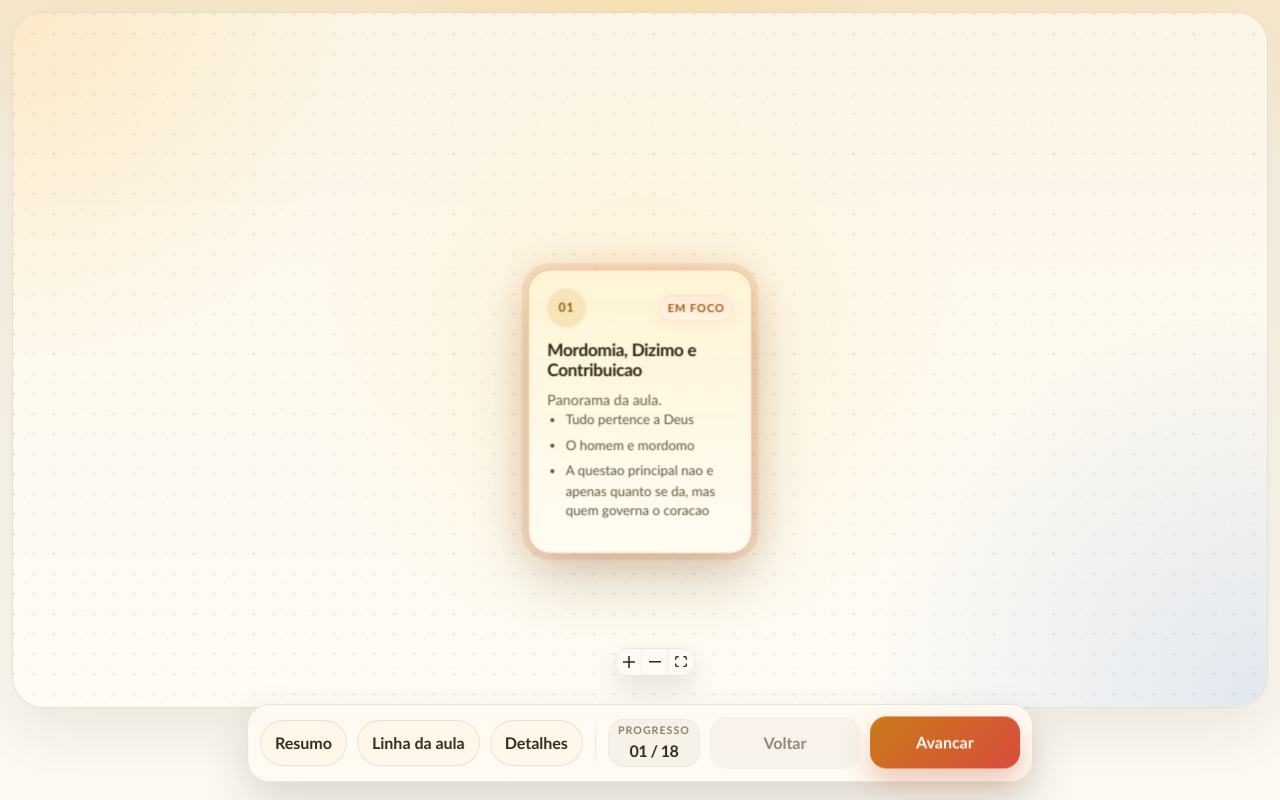
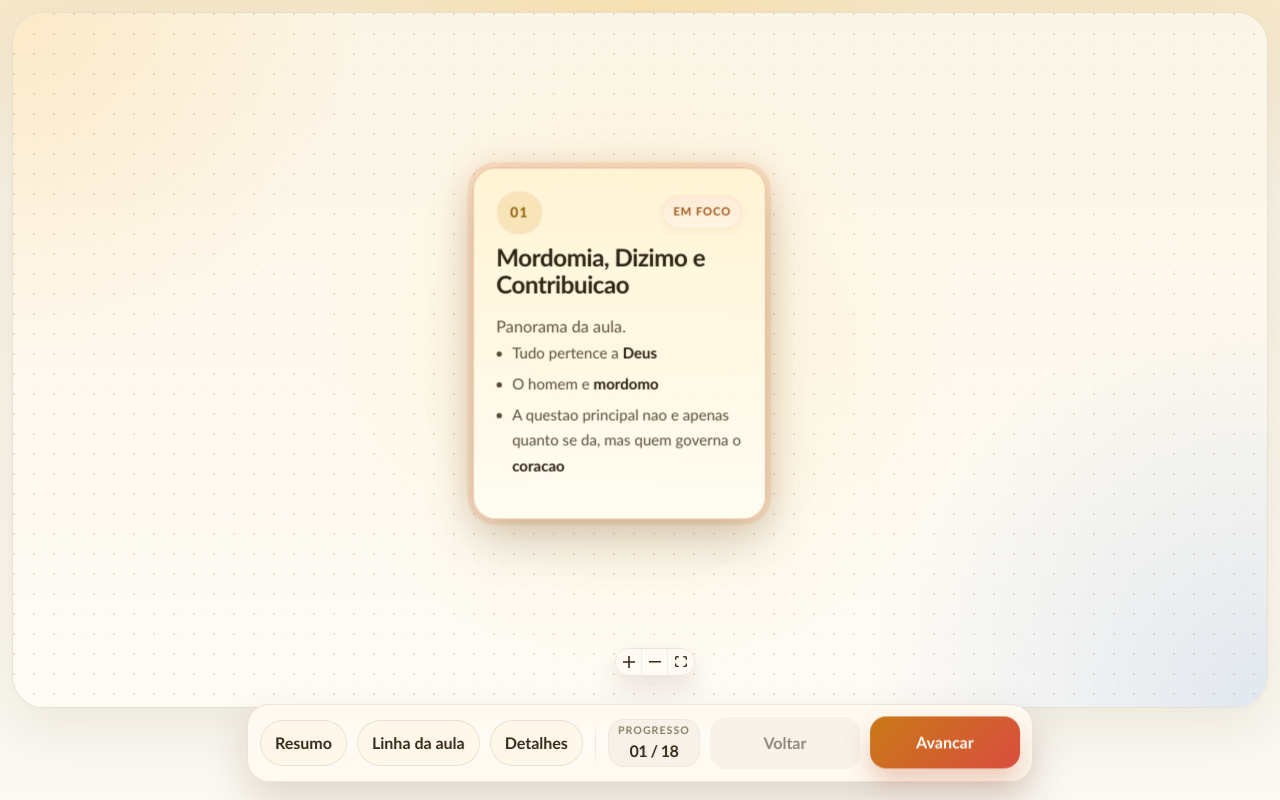
Before and after one commit to michelssalves/aula-mapa-mental, a React (Vite) app: page / in a window 1280 px wide. Both pictures are taken after a click on the button "Abrir aula". Built offline with nearby package versions, Linux system fonts and the light colour scheme.

Commit message:
Ajustado

```diff
--- a/src/App.css
+++ b/src/App.css
@@ -876,9 +876,9 @@
 }
 
 .lesson-node {
-  width: 220px;
-  padding: 18px;
-  border-radius: 22px;
+  width: clamp(280px, 26vw, 430px);
+  padding: clamp(20px, 2vw, 32px);
+  border-radius: clamp(22px, 2vw, 32px);
   border: 1px solid rgba(55, 41, 18, 0.12);
   box-shadow: 0 18px 40px rgba(60, 44, 15, 0.12);
   background: rgba(255, 252, 247, 0.82);
@@ -926,9 +926,9 @@
 }
 
 .lesson-node h3 {
-  margin: 0 0 8px;
-  font-size: 1.06rem;
-  line-height: 1.18;
+  margin: 0 0 16px;
+  font-size: clamp(1.25rem, 1rem + 0.9vw, 1.82rem);
+  line-height: 1.12;
   letter-spacing: -0.02em;
   color: #2f2314;
   font-weight: 800;
@@ -936,13 +936,21 @@
 
 .lesson-node p {
   margin: 0;
-  font-size: 0.88rem;
-  line-height: 1.5;
-  color: #6a5d48;
+  font-size: clamp(0.95rem, 0.82rem + 0.42vw, 1.24rem);
+  line-height: 1.66;
+  color: #5f513b;
+}
+
+.lesson-node p strong,
+.lesson-node li strong,
+.details-panel__summary strong,
+.details-panel__list li strong {
+  color: #2a1d10;
+  font-weight: 900;
 }
 
 .lesson-node__summary {
-  margin-bottom: 12px;
+  margin-bottom: 20px;
 }
 
 .lesson-node__list,
@@ -954,14 +962,14 @@
 }
 
 .lesson-node__list {
-  margin-bottom: 14px;
+  margin-bottom: 20px;
 }
 
 .lesson-node__list li,
 .lesson-node__scripture-list li {
-  font-size: 0.82rem;
-  line-height: 1.46;
-  color: #5f533f;
+  font-size: clamp(0.9rem, 0.8rem + 0.34vw, 1.14rem);
+  line-height: 1.7;
+  color: #584b38;
 }
 
 .lesson-node__scriptures {
@@ -981,13 +989,13 @@
 .lesson-node__tag {
   display: inline-flex;
   margin-bottom: 12px;
-  min-width: 38px;
-  min-height: 38px;
+  min-width: clamp(42px, 3.8vw, 60px);
+  min-height: clamp(42px, 3.8vw, 60px);
   justify-content: center;
   align-items: center;
-  padding: 0 10px;
+  padding: 0 clamp(10px, 1.2vw, 16px);
   border-radius: 999px;
-  font-size: 0.76rem;
+  font-size: clamp(0.82rem, 0.72rem + 0.34vw, 1.08rem);
   font-weight: 800;
   line-height: 1;
   letter-spacing: 0.08em;
@@ -1010,11 +1018,11 @@
 .lesson-node__focus-badge {
   display: inline-flex;
   align-items: center;
-  padding: 5px 8px;
+  padding: clamp(6px, 0.8vw, 9px) clamp(10px, 1vw, 14px);
   border-radius: 999px;
   background: linear-gradient(180deg, rgba(255, 236, 214, 0.96), rgba(255, 244, 229, 0.92));
   color: #a05617;
-  font-size: 0.68rem;
+  font-size: clamp(0.7rem, 0.62rem + 0.22vw, 0.88rem);
   font-weight: 800;
   letter-spacing: 0.08em;
   text-transform: uppercase;
--- a/src/App.jsx
+++ b/src/App.jsx
@@ -13,6 +13,70 @@ import '@xyflow/react/dist/style.css'
 import './App.css'
 import { lessonsCatalog } from './data/lessonsCatalog'
 
+const highlightTerms = [
+  'Deus',
+  'Senhor',
+  'Cristo',
+  'Jesus',
+  'mordomo',
+  'mordomia',
+  'dizimo',
+  'contribuicao',
+  'oferta',
+  'ofertas',
+  'Lei',
+  'Novo Testamento',
+  'igreja primitiva',
+  'coracao',
+  'generosidade',
+  'fidelidade',
+  'justica',
+  'misericordia',
+  'fe',
+  'levitas',
+  'levita',
+  'sacerdotes',
+  'templo',
+  'tabernaculo',
+  'resumo',
+]
+
+const highlightPattern = new RegExp(
+  `(${highlightTerms
+    .sort((a, b) => b.length - a.length)
+    .map((term) => term.replace(/[.*+?^${}()|[\]\\]/g, '\\$&'))
+    .join('|')})`,
+  'gi',
+)
+
+function renderHighlightedText(text) {
+  const scriptureMatch = text.match(/^(.+?\d+:\d+(?:-\d+)?)\s+[—-]\s+(.+)$/)
+
+  if (scriptureMatch) {
+    return (
+      <>
+        <strong>{scriptureMatch[1]}</strong>
+        {' — '}
+        {renderHighlightedText(scriptureMatch[2])}
+      </>
+    )
+  }
+
+  const parts = text.split(highlightPattern)
+
+  return parts.map((part, index) => {
+    if (!part) {
+      return null
+    }
+
+    const isHighlight = highlightTerms.some(
+      (term) => term.toLowerCase() === part.toLowerCase(),
+    )
+
+    return isHighlight ? <strong key={`${part}-${index}`}>{part}</strong> : part
+  })
+}
+
 function LessonNode({ data }) {
   return (
     <article
@@ -26,12 +90,14 @@ function LessonNode({ data }) {
         ) : null}
       </div>
       <h3>{data.title}</h3>
-      {data.summary ? <p className="lesson-node__summary">{data.summary}</p> : null}
+      {data.summary ? (
+        <p className="lesson-node__summary">{renderHighlightedText(data.summary)}</p>
+      ) : null}
 
       {data.previewPoints?.length ? (
         <ul className="lesson-node__list">
           {data.previewPoints.map((point) => (
-            <li key={point}>{point}</li>
+            <li key={point}>{renderHighlightedText(point)}</li>
           ))}
         </ul>
       ) : null}
@@ -52,31 +118,25 @@ const toneEdgeColors = {
 }
 
 function MindMapCanvas({ nodes, edges, activeNodeId, onNodeSelect }) {
-  const { fitView, setCenter } = useReactFlow()
+  const { setCenter } = useReactFlow()
 
   useEffect(() => {
     const activeNode = nodes.find((node) => node.id === activeNodeId)
+    const viewportWidth = window.innerWidth
+    const responsiveZoom =
+      viewportWidth >= 1800 ? 0.98 : viewportWidth >= 1400 ? 0.93 : viewportWidth >= 1100 ? 0.88 : 0.8
 
     const timer = window.setTimeout(() => {
       if (activeNode) {
-        setCenter(activeNode.position.x + 110, activeNode.position.y + 90, {
-          zoom: 1.02,
+        setCenter(activeNode.position.x + 190, activeNode.position.y + 220, {
+          zoom: responsiveZoom,
           duration: 900,
         })
-        return
       }
-
-      fitView({
-        nodes,
-        duration: 900,
-        padding: 0.6,
-        minZoom: 0.42,
-        maxZoom: 0.95,
-      })
     }, 80)
 
     return () => window.clearTimeout(timer)
-  }, [activeNodeId, edges, fitView, nodes, setCenter])
+  }, [activeNodeId, edges, nodes, setCenter])
 
   return (
     <ReactFlow
@@ -240,7 +300,9 @@ function LessonExplorer({ lesson, onBack }) {
               </button>
               <span className="side-panel__eyebrow">Visao geral da aula</span>
               <h3 className="side-panel__title">{lesson.meta.title}</h3>
-              <p className="details-panel__summary">{lesson.meta.description}</p>
+              <p className="details-panel__summary">
+                {renderHighlightedText(lesson.meta.description)}
+              </p>
               <div className="side-panel__stats">
                 <div>
                   <span className="status-label">Progresso</span>
@@ -332,14 +394,16 @@ function LessonExplorer({ lesson, onBack }) {
                 </span>
               </div>
               <h3>{selectedNode.title}</h3>
-              <p className="details-panel__summary">{selectedNode.summary}</p>
+              <p className="details-panel__summary">
+                {renderHighlightedText(selectedNode.summary)}
+              </p>
 
               {selectedNode.points?.length ? (
                 <>
                   <h4>Pontos principais</h4>
                   <ul className="details-panel__list">
                     {selectedNode.points.map((point) => (
-                      <li key={point}>{point}</li>
+                      <li key={point}>{renderHighlightedText(point)}</li>
                     ))}
                   </ul>
                 </>
@@ -350,7 +414,7 @@ function LessonExplorer({ lesson, onBack }) {
                   <h4>Versiculos</h4>
                   <ul className="details-panel__list details-panel__list--scriptures">
                     {selectedNode.scriptures.map((scripture) => (
-                      <li key={scripture}>{scripture}</li>
+                      <li key={scripture}>{renderHighlightedText(scripture)}</li>
                     ))}
                   </ul>
                 </>
--- a/src/data/lessonBlueprint.js
+++ b/src/data/lessonBlueprint.js
@@ -46,7 +46,7 @@ export const lessonBlueprint = {
     {
       id: 'tema',
       step: 0,
-      position: { x: 60, y: 520 },
+      position: { x: 120, y: 520 },
       title: 'Mordomia, Dizimo e Contribuicao',
       summary: 'Panorama da aula.',
       points: [
@@ -61,7 +61,7 @@ export const lessonBlueprint = {
     {
       id: 'tudo-deus',
       step: 0,
-      position: { x: 520, y: 120 },
+      position: { x: 760, y: 120 },
       title: 'Tudo pertence a Deus',
       summary: 'A contribuicao nasce do reconhecimento da soberania de Deus.',
       points: [
@@ -80,7 +80,7 @@ export const lessonBlueprint = {
     {
       id: 'comprados',
       step: 0,
-      position: { x: 520, y: 760 },
+      position: { x: 760, y: 860 },
       title: 'Fomos comprados por Deus',
       summary: 'Nossa vida e nossos recursos pertencem ao Senhor.',
       points: [
@@ -100,7 +100,7 @@ export const lessonBlueprint = {
     {
       id: 'mordomo',
       step: 1,
-      position: { x: 1080, y: 80 },
+      position: { x: 1540, y: 120 },
       title: 'O cristao como mordomo',
       summary: 'Administracao fiel e parte da vida espiritual.',
       points: [
@@ -118,7 +118,7 @@ export const lessonBlueprint = {
     {
       id: 'significado',
       step: 1,
-      position: { x: 1080, y: 760 },
+      position: { x: 1540, y: 860 },
       title: 'O que significa dizimo',
       summary: 'Dizimo significa decima parte.',
       points: [
@@ -136,7 +136,7 @@ export const lessonBlueprint = {
     {
       id: 'lei-base',
       step: 2,
-      position: { x: 1660, y: 60 },
+      position: { x: 2360, y: 120 },
       title: 'O dizimo na Lei',
       summary: 'Na Lei, o dizimo tinha contexto concreto e agricola.',
       points: [
@@ -154,7 +154,7 @@ export const lessonBlueprint = {
     {
       id: 'para-quem',
       step: 2,
-      position: { x: 1660, y: 760 },
+      position: { x: 2360, y: 860 },
       title: 'Para quem era o dizimo',
       summary: 'O dizimo sustentava servico e pessoas ligadas ao culto.',
       points: [
@@ -172,7 +172,7 @@ export const lessonBlueprint = {
     {
       id: 'tipos',
       step: 3,
-      position: { x: 2260, y: 520 },
+      position: { x: 3180, y: 520 },
       title: 'Tipos de dizimo na Lei',
       summary: 'A Lei apresenta finalidades distintas para o dizimo.',
       points: [
@@ -188,7 +188,7 @@ export const lessonBlueprint = {
     {
       id: 'levita',
       step: 3,
-      position: { x: 2840, y: 20 },
+      position: { x: 3980, y: 20 },
       title: 'Dizimo do levita',
       summary: 'Sustento ministerial regular.',
       points: [
@@ -206,7 +206,7 @@ export const lessonBlueprint = {
     {
       id: 'dizimos-dos-dizimos',
       step: 3,
-      position: { x: 2840, y: 360 },
+      position: { x: 3980, y: 420 },
       title: 'Dizimo dos dizimos',
       summary: 'Os proprios levitas tambem ofertavam.',
       points: [
@@ -223,7 +223,7 @@ export const lessonBlueprint = {
     {
       id: 'comunhao',
       step: 3,
-      position: { x: 2840, y: 700 },
+      position: { x: 3980, y: 820 },
       title: 'Dizimo da comunhao',
       summary: 'Celebracao diante do Senhor.',
       points: [
@@ -240,7 +240,7 @@ export const lessonBlueprint = {
     {
       id: 'pobres',
       step: 3,
-      position: { x: 2840, y: 1040 },
+      position: { x: 3980, y: 1220 },
       title: 'Dizimo dos pobres',
       summary: 'A cada tres anos, com foco nos vulneraveis.',
       points: [
@@ -259,7 +259,7 @@ export const lessonBlueprint = {
     {
       id: 'ofertas',
       step: 4,
-      position: { x: 3480, y: 220 },
+      position: { x: 4860, y: 320 },
       title: 'Outras ofertas',
       summary: 'Deus abriu caminho para todos contribuirem.',
       points: [
@@ -284,7 +284,7 @@ export const lessonBlueprint = {
     {
       id: 'quebra',
       step: 4,
-      position: { x: 3480, y: 860 },
+      position: { x: 4860, y: 980 },
       title: 'Quebra da Lei',
       summary: 'A negligencia afetava culto e justica social.',
       points: [
@@ -304,7 +304,7 @@ export const lessonBlueprint = {
     {
       id: 'novo-testamento',
       step: 5,
-      position: { x: 4140, y: 80 },
+      position: { x: 5760, y: 140 },
       title: 'O dizimo no Novo Testamento',
       summary: 'Jesus fala do assunto no contexto da Lei.',
       points: [
@@ -322,7 +322,7 @@ export const lessonBlueprint = {
     {
       id: 'nova-perspectiva',
       step: 5,
-      position: { x: 4140, y: 620 },
+      position: { x: 5760, y: 760 },
       title: 'Nova perspectiva sobre ofertas',
       summary: 'O Novo Testamento desloca a enfase para o coracao.',
       points: [
@@ -348,7 +348,7 @@ export const lessonBlueprint = {
     {
       id: 'igreja',
       step: 5,
-      position: { x: 4140, y: 1220 },
+      position: { x: 5760, y: 1400 },
       title: 'Igreja primitiva',
       summary: 'A contribuicao aparece como expressao de cuidado e generosidade.',
       points: [
@@ -370,7 +370,7 @@ export const lessonBlueprint = {
     {
       id: 'conclusao',
       step: 5,
-      position: { x: 4820, y: 620 },
+      position: { x: 6640, y: 760 },
       title: 'Conclusao central',
       summary: 'O eixo da aula termina no senhorio de Deus sobre o coracao.',
       points: [
```
